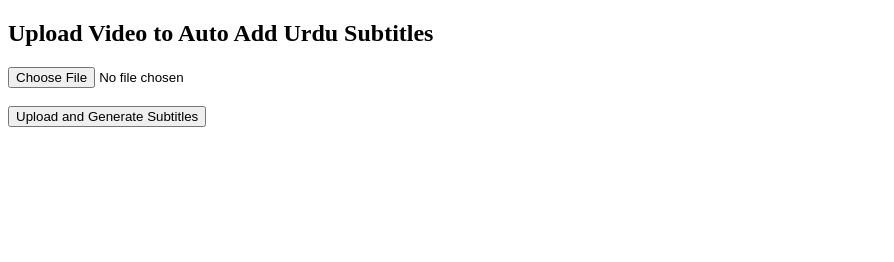
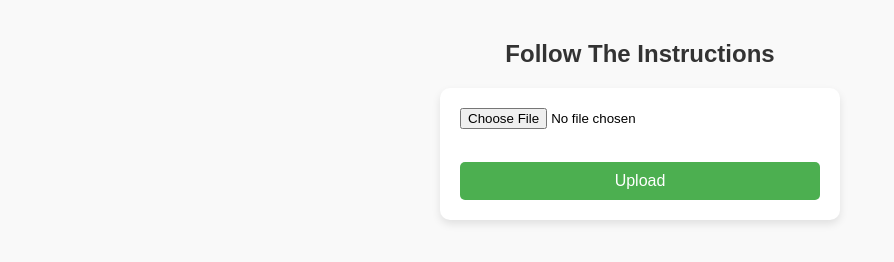
Before and after one commit to Hamza123455/flask-subtitles, a plain HTML site: page templates/index.html in a window 1280 px wide. Shown: the whole page, without its empty margins (0-894 px from the left). Drawn offline with Linux system fonts and the light colour scheme.

Commit message:
Update index.html

```diff
--- a/templates/index.html
+++ b/templates/index.html
@@ -3,13 +3,59 @@
 <head>
   <meta charset="UTF-8" />
   <title>Upload Video for Urdu Subtitles</title>
+  <style>
+    body {
+      font-family: Arial, sans-serif;
+      padding: 20px;
+      margin: 0;
+      background-color: #f9f9f9;
+      display: flex;
+      flex-direction: column;
+      align-items: center;
+    }
+
+    h2 {
+      text-align: center;
+      color: #333;
+    }
+
+    form {
+      background-color: #fff;
+      padding: 20px;
+      border-radius: 10px;
+      box-shadow: 0 4px 8px rgba(0, 0, 0, 0.1);
+      width: 100%;
+      max-width: 400px;
+      box-sizing: border-box;
+    }
+
+    input[type="file"] {
+      width: 100%;
+    }
+
+    input[type="submit"] {
+      width: 100%;
+      margin-top: 15px;
+      padding: 10px;
+      background-color: #4CAF50;
+      color: white;
+      border: none;
+      border-radius: 5px;
+      font-size: 16px;
+      cursor: pointer;
+    }
+
+    input[type="submit"]:hover {
+      background-color: #45a049;
+    }
+  </style>
 </head>
 <body>
-  <h2>Upload Video to Auto Add Urdu Subtitles</h2>
+  <h2>Follow The Instructions</h2>
   <form method="POST" enctype="multipart/form-data" action="/upload">
     <input type="file" name="video" accept="video/*" required />
     <br/><br/>
-    <input type="submit" value="Upload and Generate Subtitles" />
+    <input type="submit" value="Upload" />
   </form>
 </body>
 </html>
```
